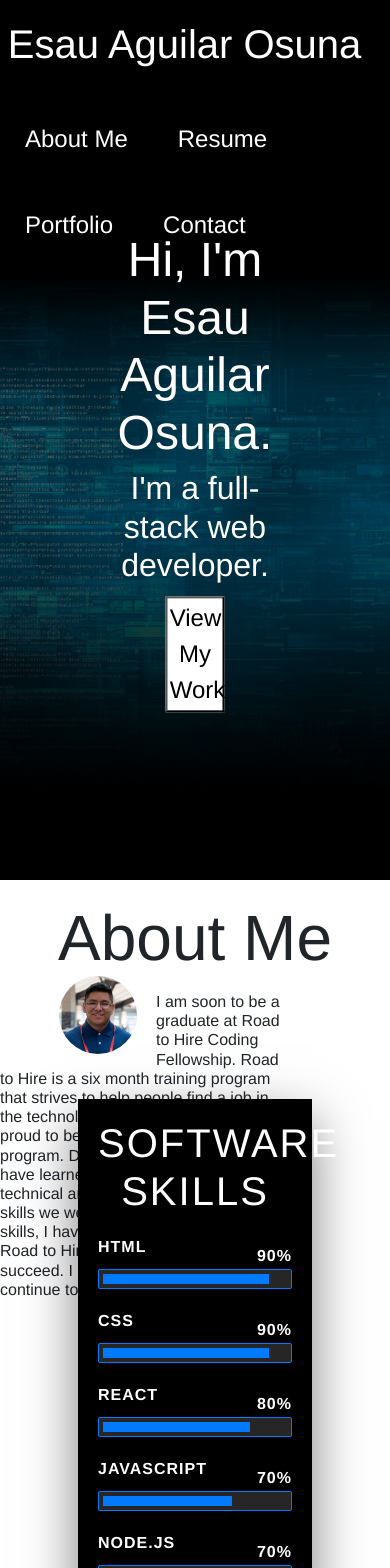
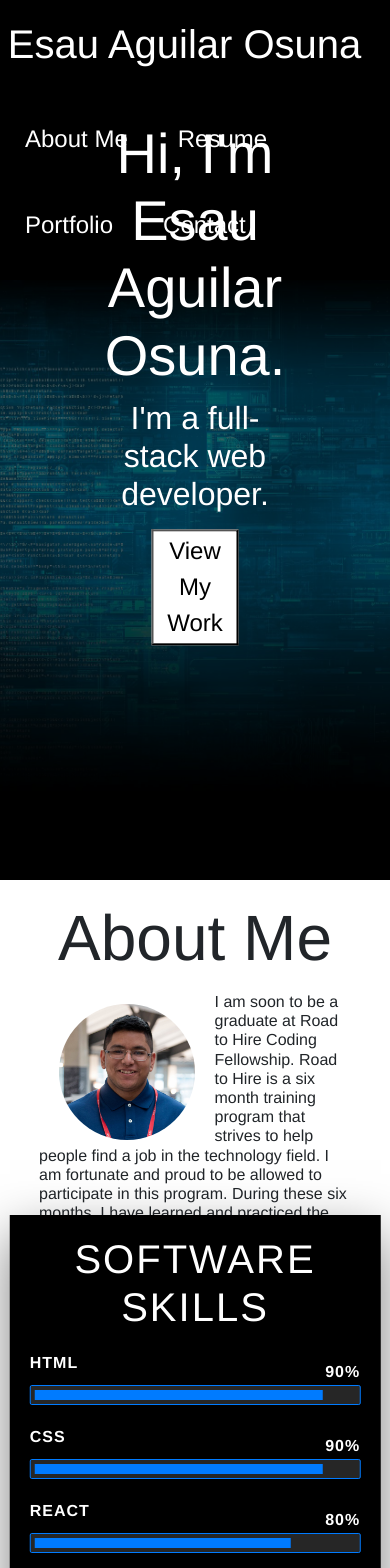
Before and after one commit to E972630a/myportfolio, a React (Create React App) app: page / in a window 390 px wide. Shown: the top 1568 px of the page. Built offline with nearby package versions, Linux system fonts and the light colour scheme.

Commit message:
responsiveness

```diff
--- a/src/App.css
+++ b/src/App.css
@@ -66,8 +66,6 @@
 
 .hero-text h1 {
   font-size: 3rem;
-  transition: 3s;
-  transition-delay: 1s;
 }
 
 .hero-text h2 {
@@ -239,15 +237,15 @@
 }
 
 .btn {
-  display: inline-block;
-  font-size: 1rem;
-  color: #000000  ;
+  display: block;
+  font-size: 1.2rem;
+  color: #000000;
   background: #007bff;
   padding: 13px 20px;
   border: none;
   cursor: pointer;
   margin-top: 2%;
-  margin-bottom: 2%;
+  margin-bottom: 3%;
 }
 
 .btn:hover {
@@ -300,3 +298,164 @@
 .socialMedia a:hover {
   color: #ffffff;
 }
+
+/* Regual iPad Responsive */
+@media only screen and (max-width:768px) {
+  /* Hero Section */
+  .hero-text {
+    margin-top: -10%;
+  }
+
+  .hero-text h1 {
+    font-size: 3.5rem;
+  }
+
+  .hero-text h2 {
+    font-size: 2rem;
+    margin-top: 5%;
+  }
+
+  .hero-text button {
+    width: 45%;
+    margin-top: 4%;
+    font-size: 1.5rem;
+  }
+
+  /* About Me Section */
+  .profile-image{
+    width: 35%;
+    margin-top: 10%;
+  }
+
+  .aboutme {
+    font-size: 4rem;
+    margin-top: 5%;
+  }
+
+  .aboutme-paragraph {
+    margin-top: 7%;
+    margin-right: 10%;
+    margin-left: 10%;
+    font-size: 1rem;
+
+  }
+
+  /* Skill Section */
+  .center {
+    width: 95%;
+    margin-top: 60%;
+    margin-bottom: -46%;
+  }
+
+  .center h1 {
+    font-size: 2.5rem;
+  }
+  /* Portfolio Section */
+
+  .column {
+    width: 45%;
+  }
+
+
+  .events-card-button{
+    width: 40%;
+    margin-left: 30%;
+  }
+
+  /* Resume Section */
+  .resume {
+   width: 100%;
+   margin-left: 0;
+  }
+
+  /* Footer Section */
+  #main-footer {
+    margin-top: 30%;
+
+  }
+
+  .socialMedia li {
+    margin-left: 2%;
+  }
+}
+
+
+/* iPhone X  Responsive*/
+@media only screen and (max-width:375px) {
+/* Hero Section */
+.hero-text {
+  margin-top: 40%;
+}
+
+.hero-text h1 {
+  font-size: 2.5rem;
+}
+
+.hero-text h2 {
+  font-size: 1.5rem;
+  margin-top: 5%;
+}
+
+.hero-text button {
+  width: 100%;
+  margin-top: 4%;
+  font-size: 1.5rem;
+}
+
+/* About Me Section */
+.profile-image{
+  width: 30%;
+  margin-top: 10%;
+}
+
+.aboutme {
+  font-size: 4rem;
+  margin-top: 5%;
+}
+
+.aboutme-paragraph {
+  margin-top: 7%;
+  margin-right: 10%;
+  margin-left: 10%;
+  font-size: 1rem;
+
+}
+
+/* Skill Section */
+.center {
+  width: 95%;
+  margin-top: 110%;
+  margin-bottom: -60%;
+}
+
+.center h1 {
+  font-size: 2.5rem;
+}
+/* Portfolio Section */
+
+.column {
+  width: 85%;
+}
+
+
+.events-card-button{
+  width: 40%;
+  margin-left: 30%;
+}
+
+/* Resume Section */
+.resume {
+ width: 100%;
+ margin-left: 0;
+}
+
+/* Footer Section */
+#main-footer {
+  margin-top: 30%;
+
+}
+
+.socialMedia li {
+  margin-left: 2%;
+}
+}
--- a/src/Components/Contact/Contact.js
+++ b/src/Components/Contact/Contact.js
@@ -8,7 +8,7 @@ class Contact extends Component {
                     <div className="container">
                         <h1 className="l-heading"><span className="text-primary">Contact</span> Me</h1>
                         <p className="l-p">Please fill out the form for any feedback</p>
-                        <form action="mailto:esauaguilarosuna@gmail.com" method="post" enctype="text/plain">
+                        <form action="mailto:esauaguilarosuna@gmail.com" method="post" enctype="text/plain" name="emailform">
                             <div className="form-group">
                                 <label for="name">Full Name:</label>
                                 <input type="text" name="name" id="name" />
@@ -20,12 +20,11 @@ class Contact extends Component {
                             <div className="form-group">
                                 <label for="message">Message or Questions:</label>
                                 <textarea name="message" id="message"></textarea>
-                                <button type="submit" className="btn">Submit</button> <br />
+                                <input type="submit" value="Submit" className="btn" />
                             </div>
                         </form>
                     </div>
                 </section>
-
             </div>
         )
     }
```
